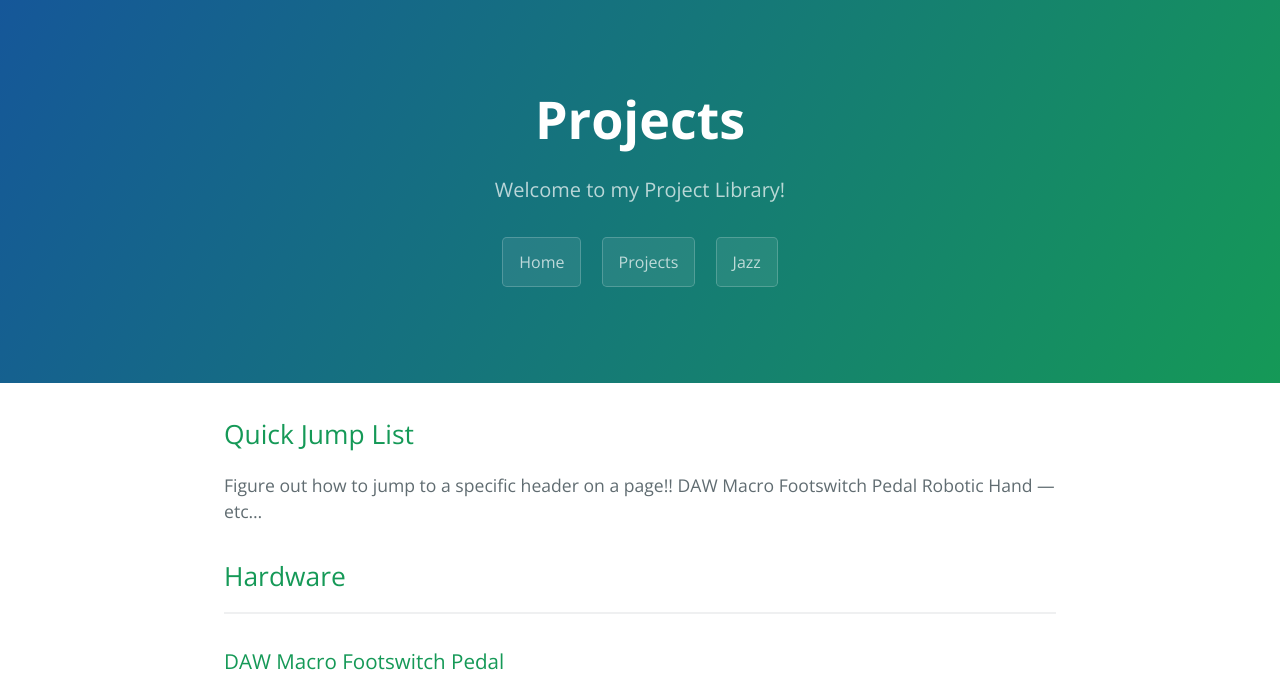
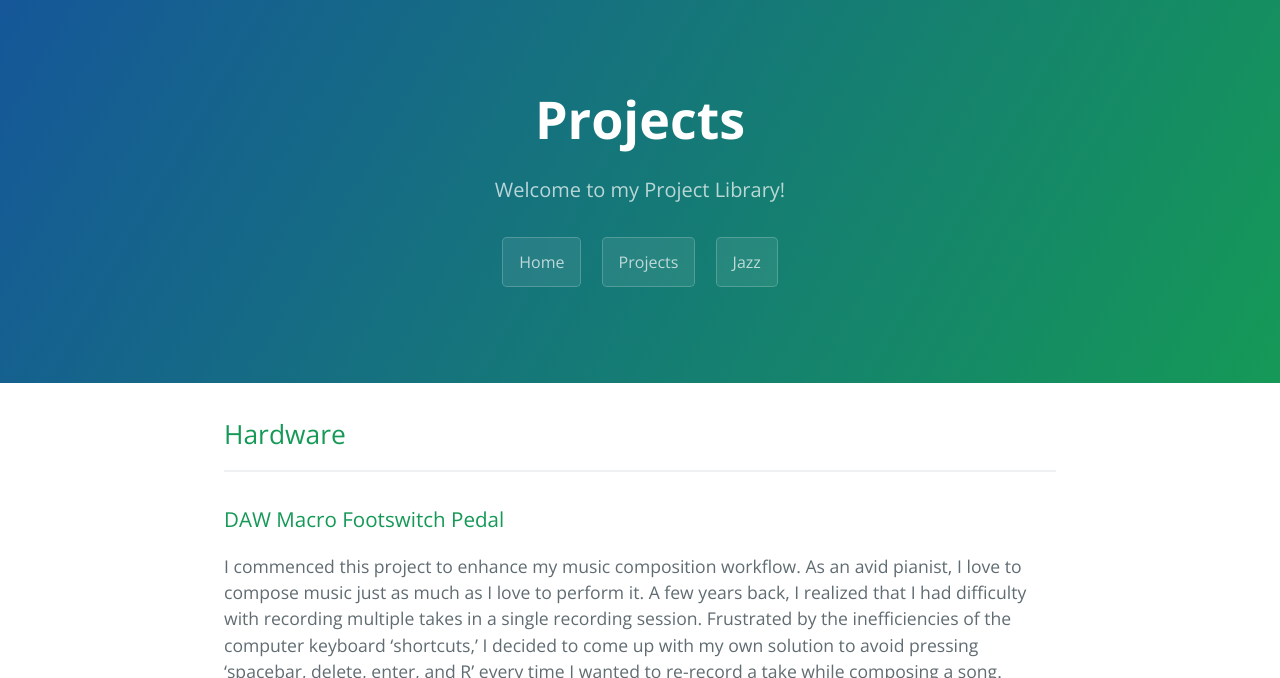
Before and after one commit to yixin0829/Cayman, a Jekyll site: the page built from project-library.md, in a window 1280 px wide and 900 px high, cut to the strip 0-678 px from the top of the window. Built offline with Jekyll 4.4.1, drawn with Linux system fonts in a browser that asks for light colours.

Commit message:
Update project-library.md

```diff
--- a/project-library.md
+++ b/project-library.md
@@ -3,12 +3,6 @@ layout: default
 title: Projects
 description: Welcome to my Project Library!
 ---
-
-## Quick Jump List
-Figure out how to jump to a specific header on a page!!
-DAW Macro Footswitch Pedal
-Robotic Hand
----etc...
 
 ## Hardware
 * * *
```
